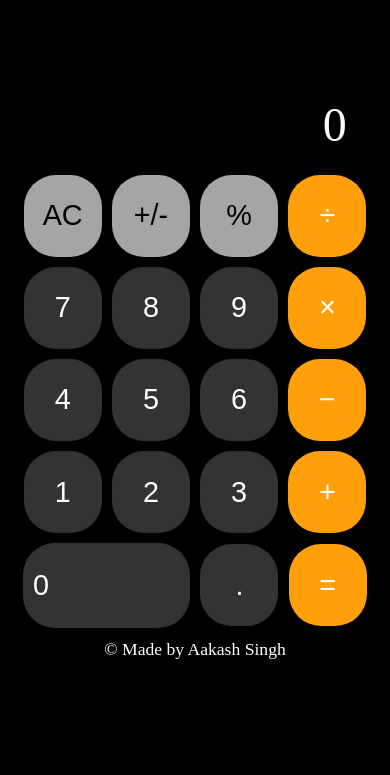
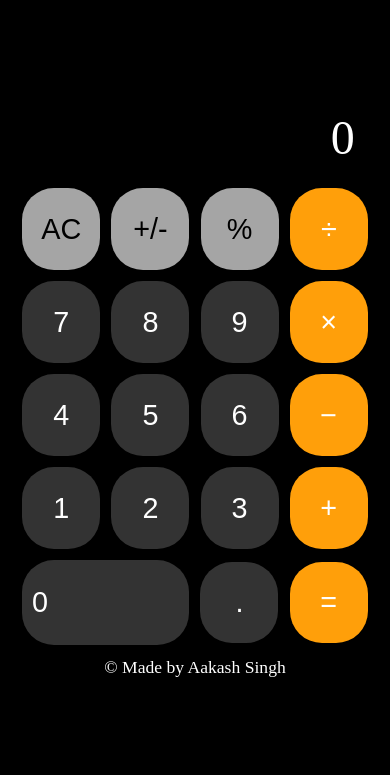
Before and after one commit to Asjaga/calculator, a plain HTML site: page index.html in a window 390 px wide. Shown: the part 69-844 px from the top of the page. Drawn offline with Linux system fonts and the light colour scheme.

Commit message:
Update style.css

```diff
--- a/style.css
+++ b/style.css
@@ -1,7 +1,6 @@
 *{
     margin: 0;
     padding: 0;
-    box-sizing: border-box;
 }
 h1{
     margin-top: 0.5rem;
@@ -83,6 +82,7 @@ p{
         width: 100vw;
         height: 100vh;
         overflow: hidden;
+        box-sizing: border-box;
     }
 
     .calculator {
@@ -94,7 +94,7 @@ p{
 
     .msg-screen {
         font-size: 3rem;
-        margin-top: 07rem;
+        margin-top: 08.3rem;
         padding-right: 2.2rem;
     }
 
@@ -102,7 +102,7 @@ p{
         width: 20vw;
         height: 09.7vh;
         font-size: 1.8rem;
-        margin: 0.32rem;
+        margin: 0.35rem;
     }
 
     .padd {
```
